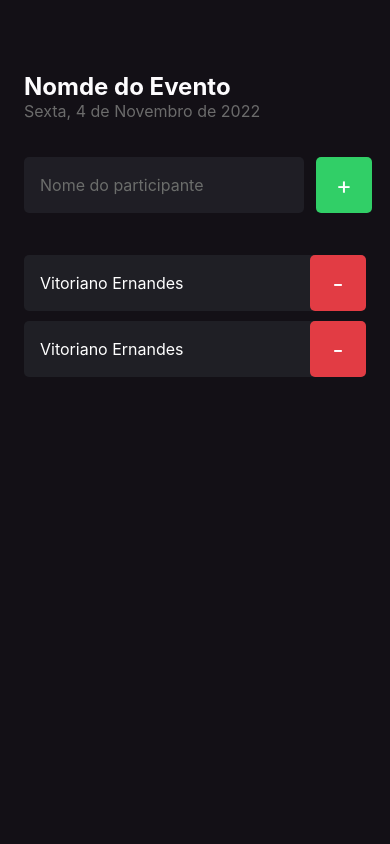
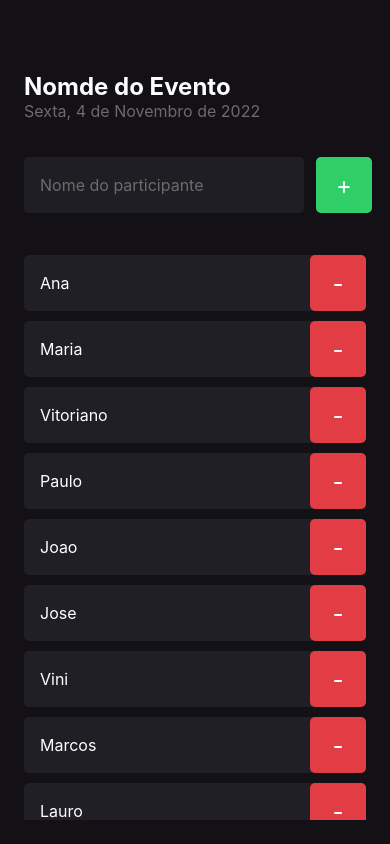
Before and after one commit to Vitoriano/imhere, a React Native app: screen / in a window 390 px wide. Built offline with nearby package versions, Linux system fonts and the light colour scheme.

Commit message:
Adicionando a ScrollView

```diff
--- a/src/components/Participant/index.tsx
+++ b/src/components/Participant/index.tsx
@@ -2,14 +2,22 @@ import { View, Text, TouchableOpacity } from 'react-native';
 
 import { styles } from './styles';
 
-export function Participant() {
+type Props = {
+  name: String;
+  onRemove: () => void;
+}
+
+export function Participant({ name, onRemove }: Props) {
   return (
     <>
       <View style={styles.container}>
-        <Text style={styles.name}>Vitoriano Ernandes</Text>
+        <Text style={styles.name}>
+          { name }
+        </Text>
 
         <TouchableOpacity
           style={styles.button}
+          onPress={onRemove}
         >
           <Text style={styles.buttonText}>
             -
--- a/src/screens/Home/index.tsx
+++ b/src/screens/Home/index.tsx
@@ -1,4 +1,4 @@
-import { Text, View, TextInput, TouchableOpacity } from "react-native";
+import { Text, View, TextInput, TouchableOpacity, ScrollView } from "react-native";
 
 import { Participant } from "../../components/Participant";
 
@@ -6,8 +6,14 @@ import { styles } from './styles';
 
 export function Home() {
 
+  const participants = ['Ana', 'Maria', 'Vitoriano', 'Paulo', 'Joao', 'Jose', 'Vini', 'Marcos', 'Lauro', 'Jorel', 'Biro'];
+
   function hanldeParticipantAdd() {
-    console.log("Ola");
+    console.log("Add");
+  }
+
+  function handleParticipantRemove( name: String) {
+    console.log(`Remove: ${name}`);
   }
 
   return (
@@ -42,8 +48,20 @@ export function Home() {
           </TouchableOpacity>
         </View>
 
-        <Participant />
-        <Participant />
+        <ScrollView>
+          {
+            participants.map(participant => (
+              <Participant
+                key={participant}
+                name= {participant}
+                onRemove={ () => handleParticipantRemove(participant)}
+              />
+            ))
+          }
+        </ScrollView>
+
+
+
 
       </View>
     </>
```
